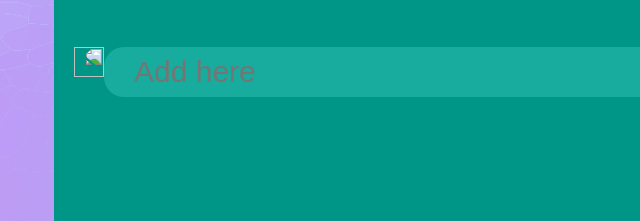
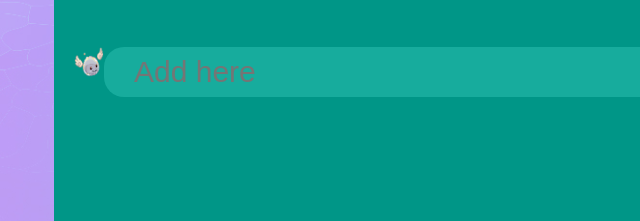
Before and after one commit to GSG-CF05/mohmmed-al-shorafa-todoApp, a plain HTML site: page index.html in a window 1280 px wide. Shown: the part 205-426 px from the top of the page, 0-640 px from the left. Drawn offline with Linux system fonts and the light colour scheme; the site is published under a folder, as on GitHub Pages, so addresses that start at the root find nothing.

Commit message:
edit input img

```diff
--- a/index.html
+++ b/index.html
@@ -31,7 +31,7 @@
       <main>
         <form class="my-form" action="">
           <img
-            src="/img/header-home.gif"
+            src="./img/header-home.gif"
             style="transform: rotateY(180deg); width: 30px; height: 30px"
             alt=""
           />
```
